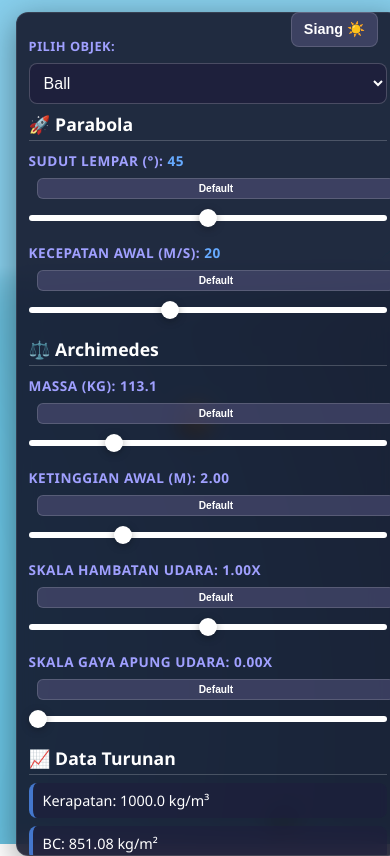
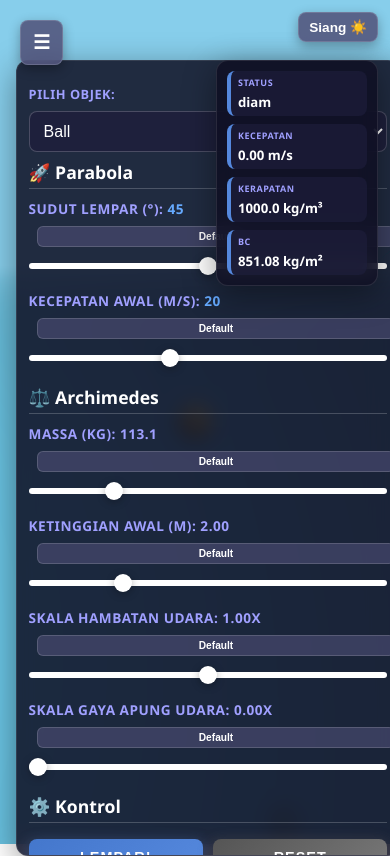
Before and after one commit to Delixx07/grafkom_tugas_3, a plain HTML site: page index.html in a window 390 px wide. Drawn offline with nearby package versions, Linux system fonts and the light colour scheme; animation ran at ten frames a second.

Commit message:
fix: enhance responsiveness and UI adjustments for mobile

```diff
--- a/index.html
+++ b/index.html
@@ -194,9 +194,10 @@
         position: absolute;
         top: 20px;
         right: 20px;
-        z-index: 10;
+        z-index: 11;
         padding: 8px 12px;
-        background: rgba(80, 80, 120, 0.6);
+        background: rgba(80, 80, 120, 0.85);
+        backdrop-filter: blur(10px);
         border: 1px solid rgba(255, 255, 255, 0.15);
         color: white;
         border-radius: 8px;
@@ -204,22 +205,121 @@
         font-weight: 600;
         cursor: pointer;
         transition: all 0.3s ease;
+        box-shadow: 0 4px 12px rgba(0, 0, 0, 0.3);
       }
       #themeToggleBtn:hover {
-        background: rgba(100, 100, 160, 0.8);
+        background: rgba(100, 100, 160, 0.9);
         border-color: rgba(255, 255, 255, 0.25);
       }
       /* ********************************** */
 
+      /* *** CSS UNTUK TOMBOL TOGGLE MENU *** */
+      #menuToggleBtn {
+        display: none; /* Hidden by default on desktop */
+        position: absolute;
+        top: 20px;
+        left: 20px;
+        z-index: 11;
+        padding: 10px 12px;
+        background: rgba(80, 80, 120, 0.85);
+        backdrop-filter: blur(10px);
+        border: 1px solid rgba(255, 255, 255, 0.15);
+        color: white;
+        border-radius: 8px;
+        font-size: 1.2em;
+        font-weight: 600;
+        cursor: pointer;
+        transition: all 0.3s ease;
+        box-shadow: 0 4px 12px rgba(0, 0, 0, 0.3);
+      }
+      #menuToggleBtn:hover {
+        background: rgba(100, 100, 160, 0.9);
+        border-color: rgba(255, 255, 255, 0.25);
+      }
+      /* ************************************* */
+
+      /* *** CSS UNTUK PANEL STATS (TOP RIGHT) *** */
+      #statsPanel {
+        position: absolute;
+        top: 70px;
+        right: 20px;
+        background: rgba(15, 15, 35, 0.85);
+        backdrop-filter: blur(10px);
+        padding: 12px 14px;
+        border-radius: 12px;
+        box-shadow: 0 8px 32px rgba(0, 0, 0, 0.4);
+        border: 1px solid rgba(255, 255, 255, 0.1);
+        min-width: 200px;
+        z-index: 10;
+      }
+
+      .stat-item {
+        background: rgba(30, 30, 60, 0.6);
+        padding: 8px 10px;
+        border-radius: 8px;
+        border-left: 4px solid #5588dd;
+        font-size: 0.85em;
+        margin-bottom: 8px;
+      }
+
+      .stat-item:last-child {
+        margin-bottom: 0;
+      }
+
+      .stat-label {
+        color: #a0a0ff;
+        font-weight: 600;
+        text-transform: uppercase;
+        font-size: 0.75em;
+        letter-spacing: 0.5px;
+        margin-bottom: 4px;
+      }
+
+      .stat-value {
+        color: #ffffff;
+        font-weight: 700;
+        font-size: 1.1em;
+      }
+      /* ***************************************** */
 
       @media (max-width: 768px) {
+        /* Show menu toggle button on mobile */
+        #menuToggleBtn {
+          display: block;
+        }
+
         #ui {
-          left: 12px; top: 12px; width: min(420px, 94vw);
+          left: 12px; top: 60px; width: min(420px, 94vw);
           border-radius: 12px; padding: 12px 12px 10px;
-          max-height: calc(100vh - 24px);
+          max-height: calc(100vh - 72px);
+          transition: transform 0.3s ease, opacity 0.3s ease;
         }
-        /* Posisikan tombol tema di HP */
-        #themeToggleBtn { top: 12px; right: 12px; }
+
+        /* Hidden state for mobile menu */
+        #ui.hidden {
+          transform: translateX(-110%);
+          opacity: 0;
+          pointer-events: none;
+        }
+
+        /* Theme toggle positioning on mobile */
+        #themeToggleBtn {
+          top: 12px;
+          right: 12px;
+        }
+
+        /* Stats panel positioning on mobile */
+        #statsPanel {
+          top: 60px;
+          right: 12px;
+          min-width: 160px;
+        }
+
+        .stat-item {
+          font-size: 0.8em;
+          padding: 6px 8px;
+        }
+
         .controls-grid { grid-template-columns: 1fr; }
         .btn-row { grid-template-columns: 1fr 1fr; }
         .chips-row, .info-row { grid-template-columns: 1fr 1fr; }
@@ -230,11 +330,48 @@
         #ui button { font-size: 0.9em; padding: 10px; }
         .controls-grid { grid-template-columns: 1fr; }
         .chips-row, .info-row { grid-template-columns: 1fr; }
+
+        #statsPanel {
+          min-width: 140px;
+          padding: 10px;
+        }
+
+        .stat-item {
+          font-size: 0.75em;
+          padding: 5px 7px;
+        }
+
+        #themeToggleBtn {
+          padding: 6px 10px;
+          font-size: 0.85em;
+        }
       }
     </style>
   </head>
   <body>
+    <button id="menuToggleBtn">☰</button>
     <button id="themeToggleBtn">...</button>
+
+    <!-- Stats Panel (Top Right) -->
+    <div id="statsPanel">
+      <div class="stat-item">
+        <div class="stat-label">Status</div>
+        <div class="stat-value" id="status">diam</div>
+      </div>
+      <div class="stat-item">
+        <div class="stat-label">Kecepatan</div>
+        <div class="stat-value"><span id="currentSpeed">0.00</span> m/s</div>
+      </div>
+      <div class="stat-item">
+        <div class="stat-label">Kerapatan</div>
+        <div class="stat-value"><span id="densityValue">1000.0</span> kg/m³</div>
+      </div>
+      <div class="stat-item">
+        <div class="stat-label">BC</div>
+        <div class="stat-value"><span id="bcValue">0.0</span> kg/m²</div>
+      </div>
+    </div>
+
     <div id="ui">
 
       <div>
@@ -339,25 +476,11 @@
           />
         </div>
       </div>
-      <h4 class="ui-group-header">📈 Data Turunan</h4>
-      <div class="chips-row">
-        <div class="chip">
-          Kerapatan: <span id="densityValue">1000.0</span> kg/m³
-        </div>
-        <div class="chip">BC: <span id="bcValue">0.0</span> kg/m²</div>
-      </div>
 
       <h4 class="ui-group-header">⚙️ Kontrol</h4>
       <div class="btn-row">
         <button id="throwBtn">Lempar!</button>
         <button id="resetBtn">Reset</button>
-      </div>
-
-      <div class="info-row">
-        <div id="status" class="info-item">Status: diam</div>
-        <div id="currentSpeedDisplay" class="info-item">
-          Kecepatan: <span id="currentSpeed">0.00</span> m/s
-        </div>
       </div>
     </div>
 
--- a/main.js
+++ b/main.js
@@ -97,6 +97,8 @@ window.addEventListener("DOMContentLoaded", () => {
   // --- Ambil Elemen UI dari HTML ---
   const ui = {
     container: document.getElementById("scene-container"),
+    panel: document.getElementById("ui"),
+    menuToggleBtn: document.getElementById("menuToggleBtn"),
     modelSelect: document.getElementById("modelSelect"),
     themeToggleBtn: document.getElementById("themeToggleBtn"),
     massSlider: document.getElementById("mass"),
@@ -558,7 +560,9 @@ window.addEventListener("DOMContentLoaded", () => {
     }
   }
   function setStatus(text) {
-    ui.status.textContent = text;
+    // Remove "Status: " prefix if it exists since the label is separate now
+    const cleanText = text.replace(/^Status:\s*/i, '');
+    ui.status.textContent = cleanText;
   }
 
   // --- Fungsi Fisika (tetap sama) ---
@@ -948,6 +952,17 @@ window.addEventListener("DOMContentLoaded", () => {
   // --- Setup Event Listeners (TETAP SAMA) ---
   function setupEventListeners() {
 
+    // Menu toggle for mobile
+    if (ui.menuToggleBtn) {
+      ui.menuToggleBtn.addEventListener('click', () => {
+        if (ui.panel) {
+          ui.panel.classList.toggle('hidden');
+          // Change icon based on state
+          ui.menuToggleBtn.textContent = ui.panel.classList.contains('hidden') ? '☰' : '✕';
+        }
+      });
+    }
+
     if (ui.themeToggleBtn) {
       ui.themeToggleBtn.addEventListener('click', () => {
           isNightMode = !isNightMode;
```
